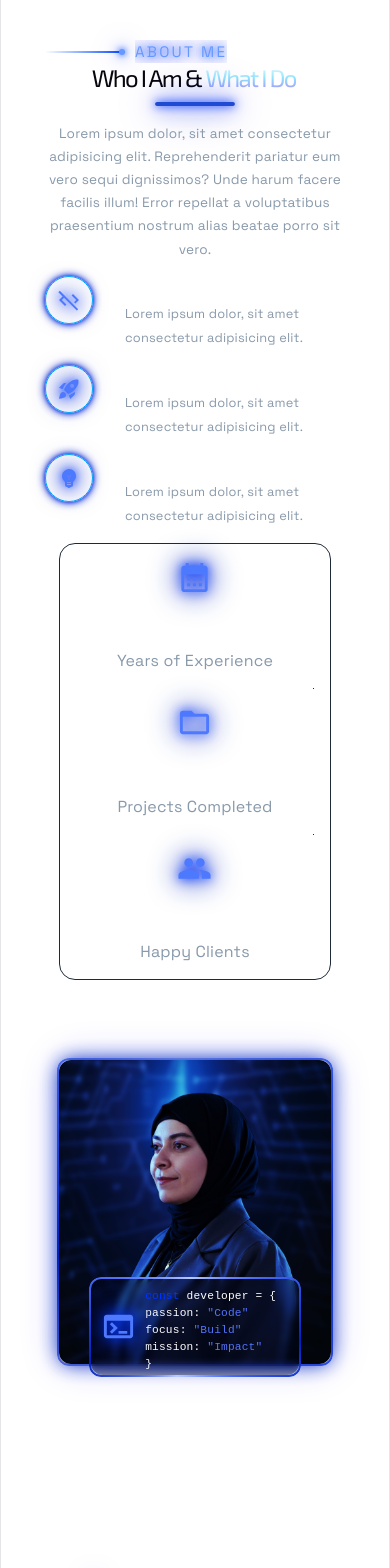
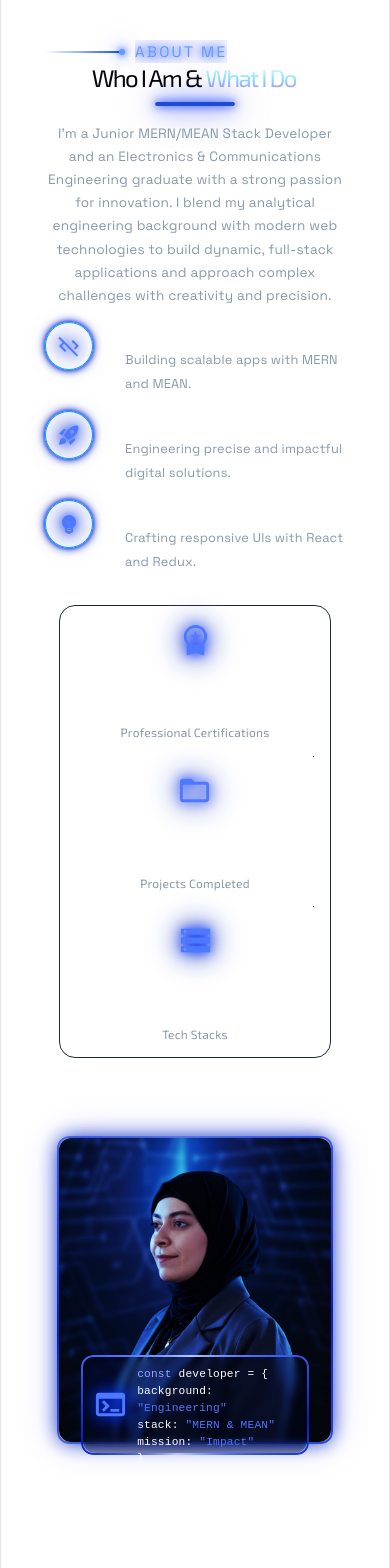
Before and after one commit to Amany-Elsayed/improved-portfolio, a React (Vite) app: page / in a window 390 px wide. Shown: the part 1200-2768 px from the top of the page. Built offline with nearby package versions, Linux system fonts and the light colour scheme.

Commit message:
finished about section

```diff
--- a/src/components/About.css
+++ b/src/components/About.css
@@ -118,7 +118,7 @@
 }
 
 .about-picture-container {
-  margin-left: 4rem
+  margin-left: 6rem
 }
 
 .about-picture-section img {
@@ -151,10 +151,10 @@
 
   position: absolute;
   top: 68%;
-  left: 57%;
+  left: 64%;
   transform: translateX(-50%);
 
-  width: 17rem;
+  width: 19rem;
   height: 8rem;
 
   z-index: 1;
@@ -178,7 +178,7 @@
 }
 
 .about-picture-window-span1 {
-  color: #0033ff;
+  color: #96aaff;
 }
 
 .about-picture-window-span2 {
@@ -242,6 +242,7 @@
     display: flex;
     justify-content: center;
     width: 100%;
+    margin-top: 2rem;
   }
 
   .about-stats-box > div {
@@ -255,6 +256,17 @@
     flex: 1;
   }
 
+  .about-stats-box .about-stat-value {
+    font-size: 1.4rem;
+    line-height: 2;
+    margin-bottom: 0.15rem;
+  }
+
+  .about-stats-box .about-stat-label {
+    font-size: 0.75rem;
+    line-height: 1.1;
+  }
+
   .about-picture-section {
     order: 2;
     display: flex;
@@ -265,10 +277,11 @@
   .about-picture-container {
     width: 24rem;
     height: 26rem;
+    margin: 0;
   }
 
   .about-picture-window {
-    width: 16rem;
+    width: 17rem;
     height: 7.5rem;
     left: 50%;
     transform: translateX(-50%);
@@ -357,7 +370,7 @@
   }
 
   .about-picture-window {
-    width: 15rem;
+    width: 16rem;
     height: 7rem;
     left: 50%;
     transform: translateX(-50%);
@@ -446,7 +459,7 @@
   }
 
   .about-picture-window {
-    width: 13rem;
+    width: 14rem;
     height: 6rem;
     left: 50%;
     top: 72%;
--- a/src/components/About.jsx
+++ b/src/components/About.jsx
@@ -15,17 +15,17 @@ import IconButton from "@mui/material/IconButton";
 import CodeOffIcon from "@mui/icons-material/CodeOff";
 import RocketLaunchIcon from "@mui/icons-material/RocketLaunch";
 import EmojiObjectsIcon from "@mui/icons-material/EmojiObjects";
-import CalendarMonthIcon from "@mui/icons-material/CalendarMonth";
+import WorkspacePremiumIcon from '@mui/icons-material/WorkspacePremium';
 import FolderOpenIcon from "@mui/icons-material/FolderOpen";
-import GroupIcon from "@mui/icons-material/Group";
+import StorageIcon from '@mui/icons-material/Storage';
 import TerminalIcon from "@mui/icons-material/Terminal";
 
 // STATS FOR STATS BOX
 const stats = [
   {
-    icon: <CalendarMonthIcon className="neon-blue-icon" fontSize="large" />,
-    value: "3+",
-    label: "Years of Experience",
+    icon: <WorkspacePremiumIcon className="neon-blue-icon" fontSize="large" />,
+    value: "2+",
+    label: "Professional Certifications",
   },
   {
     icon: <FolderOpenIcon className="neon-blue-icon" fontSize="large" />,
@@ -33,9 +33,9 @@ const stats = [
     label: "Projects Completed",
   },
   {
-    icon: <GroupIcon className="neon-blue-icon" fontSize="large" />,
-    value: "10+",
-    label: "Happy Clients",
+    icon: <StorageIcon className="neon-blue-icon" fontSize="large" />,
+    value: "2+",
+    label: "Tech Stacks",
   },
 ];
 
@@ -65,7 +65,7 @@ const textPoints = [
       </IconButton>
     ),
     title: "Full-Stack Development",
-    desc: "Lorem ipsum dolor, sit amet consectetur adipisicing elit.",
+    desc: "Building scalable apps with MERN and MEAN.",
   },
   {
     id: 2,
@@ -79,8 +79,8 @@ const textPoints = [
         <RocketLaunchIcon className="neon-blue-icon" />
       </IconButton>
     ),
-    title: "Performance Focused",
-    desc: "Lorem ipsum dolor, sit amet consectetur adipisicing elit.",
+    title: "Analytical Problem Solver",
+    desc: "Engineering precise and impactful digital solutions.",
   },
   {
     id: 3,
@@ -94,8 +94,8 @@ const textPoints = [
         <EmojiObjectsIcon className="neon-blue-icon" />
       </IconButton>
     ),
-    title: "Problem Solver",
-    desc: "Lorem ipsum dolor, sit amet consectetur adipisicing elit.",
+    title: "Modern Front-End Focused",
+    desc: "Crafting responsive UIs with React and Redux.",
   },
 ];
 
@@ -142,17 +142,19 @@ export default function About() {
             {/* THE ABOUT ME DESCRIPTION */}
             <RevealWrapper delay={0.8}>
               <p className="about-p">
-                Lorem ipsum dolor, sit amet consectetur adipisicing elit.
-                Reprehenderit pariatur eum vero sequi dignissimos? Unde harum
-                facere facilis illum! Error repellat a voluptatibus praesentium
-                nostrum alias beatae porro sit vero.
+                I’m a Junior MERN/MEAN Stack Developer and an Electronics &
+                Communications Engineering graduate with a strong passion for
+                innovation. I blend my analytical engineering background with
+                modern web technologies to build dynamic, full-stack
+                applications and approach complex challenges with creativity and
+                precision.
               </p>
             </RevealWrapper>
             {/* === THE ABOUT ME DESCRIPTION === */}
 
             {/* THE ABOUT ME ICON POINTS */}
             {textPoints.map((point, index) => (
-            <RevealWrapper key={point.id} delay={pointsDelays[index]}>
+              <RevealWrapper key={point.id} delay={pointsDelays[index]}>
                 <div className="about-icon-description">
                   {point.icon}
                   <div className="about-icon-text">
@@ -160,7 +162,7 @@ export default function About() {
                     <p>{point.desc}</p>
                   </div>
                 </div>
-            </RevealWrapper>
+              </RevealWrapper>
             ))}
             {/* === THE ABOUT ME ICON POINTS === */}
 
@@ -188,11 +190,12 @@ export default function About() {
                         <Box sx={{ color: "#4a90d9", mb: 1 }}>{stat.icon}</Box>
                         <Typography
                           variant="h5"
+                          className="about-stat-value"
                           sx={{ color: "#fff", fontWeight: "bold" }}
                         >
                           {stat.value}
                         </Typography>
-                        <Typography variant="p" sx={{ color: "#8899aa" }}>
+                        <Typography variant="body1" className="about-stat-label" sx={{ color: "#8899aa" }}>
                           {stat.label}
                         </Typography>
                       </Box>
@@ -231,11 +234,11 @@ export default function About() {
                   <span className="about-picture-window-span1">const</span>{" "}
                   developer = &#123;
                   <br />
-                  passion:{" "}
-                  <span className="about-picture-window-span2">"Code"</span>
+                  background:{" "}
+                  <span className="about-picture-window-span2">"Engineering"</span>
                   <br />
-                  focus:{" "}
-                  <span className="about-picture-window-span2">"Build"</span>
+                  stack:{" "}
+                  <span className="about-picture-window-span2">"MERN & MEAN"</span>
                   <br />
                   mission:{" "}
                   <span className="about-picture-window-span2">"Impact"</span>
```
